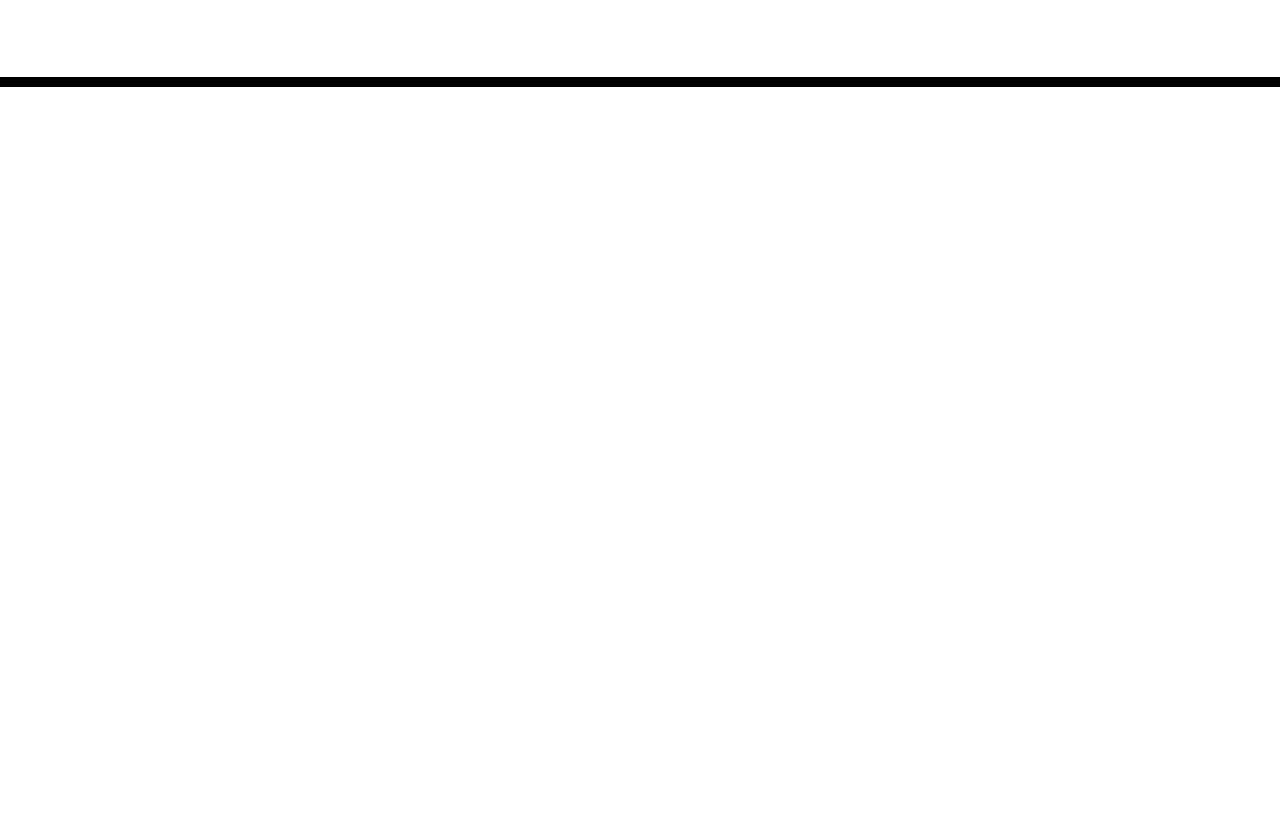
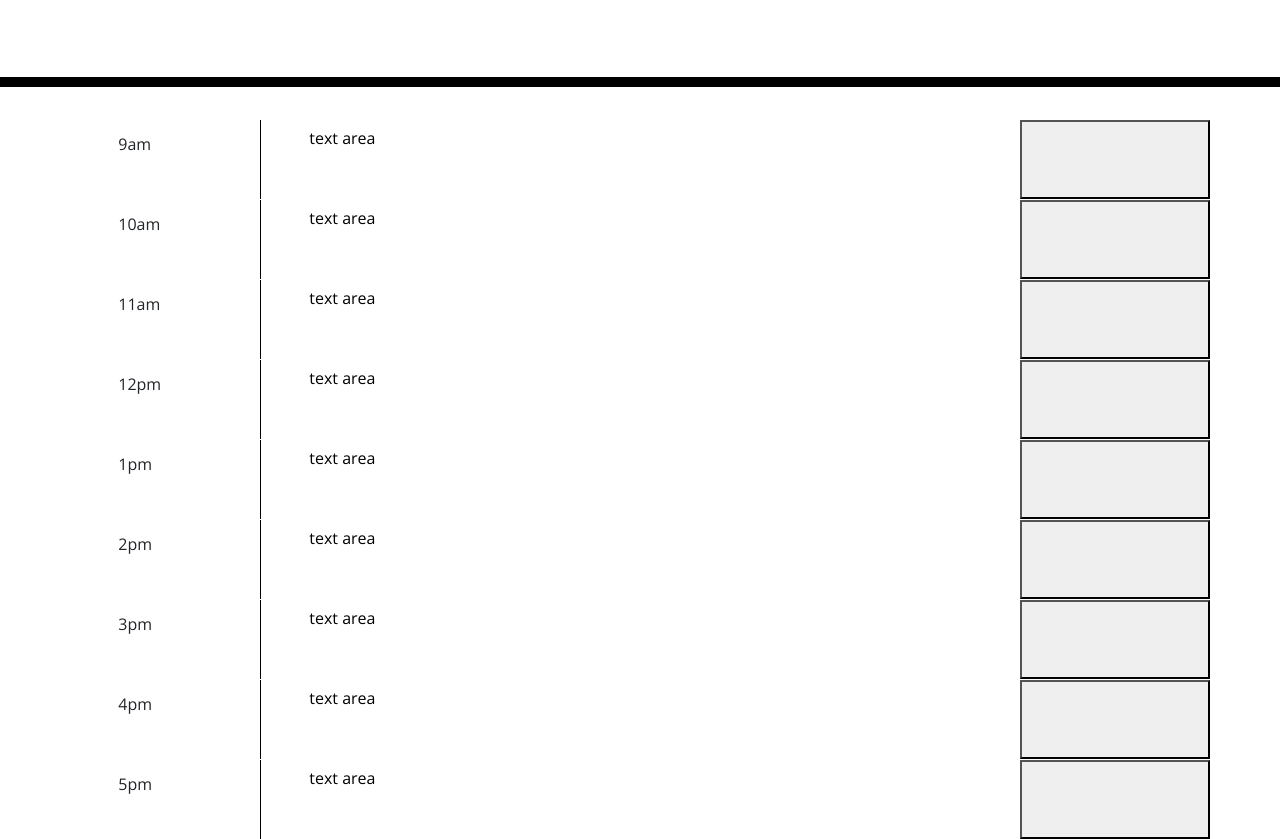
Before and after one commit to toveson/Day-Planner, a plain HTML site: page index.html in a window 1280 px wide. Shown: the part 181-1020 px from the top of the page. Before the commit the page ends 800 px from the top, so only its background shows below. Drawn offline with nearby package versions, Linux system fonts and the light colour scheme.

Commit message:
added .js file and built timeblock divs

```diff
--- a/index.html
+++ b/index.html
@@ -1,23 +1,14 @@
 <!DOCTYPE html>
 <html lang="en">
+
 <head>
   <meta charset="UTF-8" />
   <meta name="viewport" content="width=device-width, initial-scale=1.0" />
   <meta http-equiv="X-UA-Compatible" content="ie=edge" />
-    <link
-      rel="stylesheet"
-      href="https://stackpath.bootstrapcdn.com/bootstrap/4.3.1/css/bootstrap.min.css"
-    />
-    <link
-      rel="stylesheet"
-      href="https://use.fontawesome.com/releases/v5.8.1/css/all.css"
-      integrity="sha384-50oBUHEmvpQ+1lW4y57PTFmhCaXp0ML5d60M1M7uH2+nqUivzIebhndOJK28anvf"
-      crossorigin="anonymous"
-    />
-    <link
-      href="https://fonts.googleapis.com/css?family=Open+Sans&display=swap"
-      rel="stylesheet"
-    />
+  <link rel="stylesheet" href="https://stackpath.bootstrapcdn.com/bootstrap/4.3.1/css/bootstrap.min.css" />
+  <link rel="stylesheet" href="https://use.fontawesome.com/releases/v5.8.1/css/all.css"
+    integrity="sha384-50oBUHEmvpQ+1lW4y57PTFmhCaXp0ML5d60M1M7uH2+nqUivzIebhndOJK28anvf" crossorigin="anonymous" />
+  <link href="https://fonts.googleapis.com/css?family=Open+Sans&display=swap" rel="stylesheet" />
   <link rel="stylesheet" href="style.css" />
   <title>Work Day Scheduler</title>
 </head>
@@ -30,9 +21,118 @@
   </header>
   <div class="container">
     <!-- Timeblocks go here -->
+    <!-- 9am  -->
+    <div class="row">
+      <div class="col-md-2">
+        9am
+      </div>
+      <textarea class="col-md-8">
+        text area
+      </textarea>
+      <button class="col-md-2">
+
+      </button>
+    </div>
+    <!-- 10am -->
+    <div class="row">
+      <div class="col-md-2">
+        10am
+      </div>
+      <textarea class="col-md-8">
+        text area
+      </textarea>
+      <button class="col-md-2">
+
+      </button>
+    </div>
+    <!-- 11am -->
+    <div class="row">
+      <div class="col-md-2">
+        11am
+      </div>
+      <textarea class="col-md-8">
+        text area
+      </textarea>
+      <button class="col-md-2">
+
+      </button>
+    </div>
+    <!-- 12pm -->
+    <div class="row">
+      <div class="col-md-2">
+        12pm
+      </div>
+      <textarea class="col-md-8">
+        text area
+      </textarea>
+      <button class="col-md-2">
+
+      </button>
+    </div>
+    <!-- 1pm -->
+    <div class="row">
+      <div class="col-md-2">
+        1pm
+      </div>
+      <textarea class="col-md-8">
+        text area
+      </textarea>
+      <button class="col-md-2">
+
+      </button>
+    </div>
+    <!-- 2pm -->
+    <div class="row">
+      <div class="col-md-2">
+        2pm
+      </div>
+      <textarea class="col-md-8">
+        text area
+      </textarea>
+      <button class="col-md-2">
+
+      </button>
+    </div>
+    <!-- 3pm -->
+    <div class="row">
+      <div class="col-md-2">
+        3pm
+      </div>
+      <textarea class="col-md-8">
+        text area
+      </textarea>
+      <button class="col-md-2">
+
+      </button>
+    </div>
+    <!-- 4pm -->
+    <div class="row">
+      <div class="col-md-2">
+        4pm
+      </div>
+      <textarea class="col-md-8">
+        text area
+      </textarea>
+      <button class="col-md-2">
+
+      </button>
+    </div>
+    <!-- 5pm -->
+    <div class="row">
+      <div class="col-md-2">
+        5pm
+      </div>
+      <textarea class="col-md-8">
+        text area
+      </textarea>
+      <button class="col-md-2">
+
+      </button>
+    </div>
   </div>
 
   <script src="https://code.jquery.com/jquery-3.4.1.min.js"></script>
   <script src="https://cdnjs.cloudflare.com/ajax/libs/moment.js/2.24.0/moment.min.js"></script>
 </body>
+
 </html>
```
Also changed, not shown: planner.js (added). Lines whose indentation alone changed are shown as unchanged.
